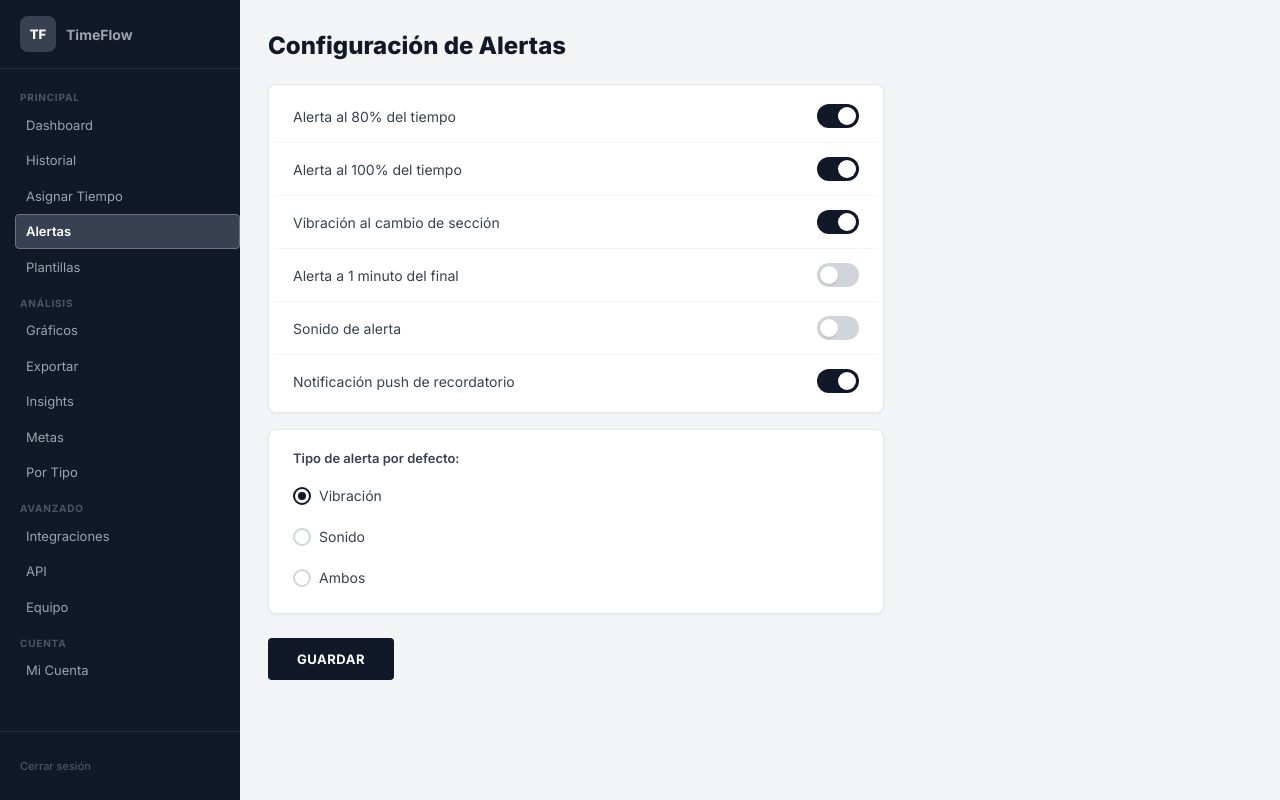
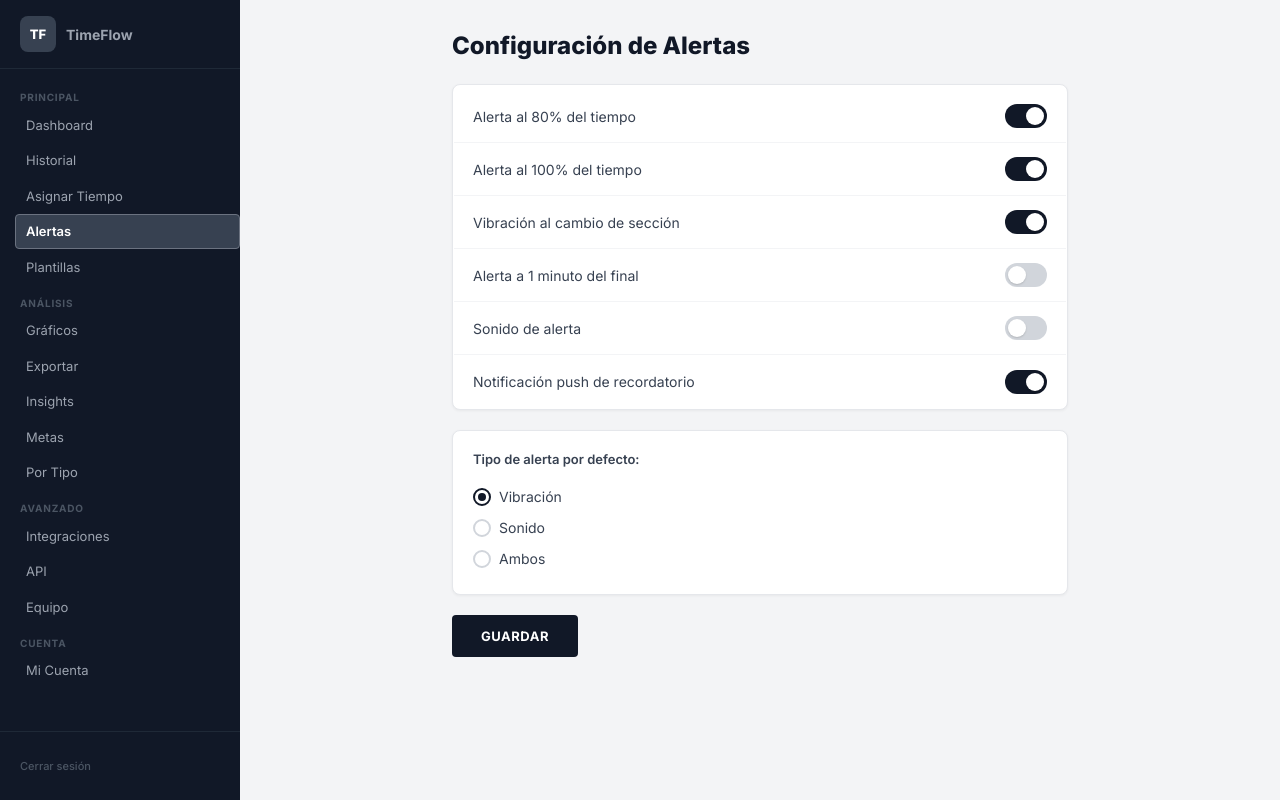
Before and after one commit to habartolom/MISW-4302-TimeFlow-Web, an Angular app: page /alertas in a window 1280 px wide. Built offline with nearby package versions, Linux system fonts and the light colour scheme.

Commit message:
Adjust Alerts Style

```diff
--- a/src/app/pages/alertas/alertas.css
+++ b/src/app/pages/alertas/alertas.css
@@ -1,4 +1,11 @@
-.page { padding: 28px; }
+.page {
+  padding: 28px;
+}
+
+.content {
+  max-width: 616px;
+  margin: 0 auto;
+}
 
 .page__title {
   font-size: 24px;
@@ -7,15 +14,13 @@
   margin: 0 0 20px;
 }
 
-/* Toggle card */
 .toggle-card {
   background: var(--color-surface);
   border: 1px solid var(--color-border);
   border-radius: var(--radius-md);
   box-shadow: var(--shadow-card);
-  max-width: 616px;
-  padding: 5px;
-  margin-bottom: 16px;
+  padding: 5px 1px 1px;
+  margin-bottom: 20px;
   overflow: hidden;
 }
 
@@ -23,9 +28,9 @@
   display: flex;
   align-items: center;
   justify-content: space-between;
-  padding: 14px 19px;
+  padding: 0 19px;
   border-bottom: 1px solid var(--color-bg);
-  min-height: 52px;
+  min-height: 53px;
 }
 
 .toggle-row:last-child { border-bottom: none; }
@@ -36,7 +41,6 @@
   color: var(--color-label);
 }
 
-/* Custom toggle */
 .toggle {
   position: relative;
   width: 42px;
@@ -76,15 +80,13 @@
   left: 21px;
 }
 
-/* Radio card */
 .radio-card {
   background: var(--color-surface);
   border: 1px solid var(--color-border);
   border-radius: var(--radius-md);
   box-shadow: var(--shadow-card);
-  max-width: 616px;
-  padding: 20px 24px;
-  margin-bottom: 24px;
+  padding: 20px;
+  margin-bottom: 20px;
 }
 
 .radio-card__title {
@@ -97,7 +99,6 @@
 .radio-list {
   display: flex;
   flex-direction: column;
-  gap: 10px;
 }
 
 .radio-option {
--- a/src/app/pages/alertas/alertas.html
+++ b/src/app/pages/alertas/alertas.html
@@ -1,4 +1,5 @@
 <div class="page">
+  <div class="content">
     <h1 class="page__title">Configuración de Alertas</h1>
 
     <div class="toggle-card">
@@ -32,3 +33,4 @@
 
     <button mat-flat-button class="btn-guardar">GUARDAR</button>
   </div>
+</div>
--- a/src/app/pages/asignar-tiempo/asignar-tiempo.css
+++ b/src/app/pages/asignar-tiempo/asignar-tiempo.css
@@ -1,6 +1,9 @@
 .page {
   padding: 28px;
-  max-width: 1192px;
+}
+
+.content {
+  max-width: 860px;
   margin: 0 auto;
 }
 
@@ -18,8 +21,6 @@
   box-shadow: var(--shadow-card);
   padding: 25px;
   padding-bottom: 1px;
-  max-width: 860px;
-  margin: 0 auto;
   display: grid;
   grid-template-columns: 240px 1fr;
   gap: 96px;
@@ -161,8 +162,6 @@
 .form-footer {
   border-top: 1px solid var(--color-bg);
   padding: 21px 0 25px;
-  max-width: 860px;
-  margin: 0 auto;
 }
 
 .btn-guardar {
--- a/src/app/pages/asignar-tiempo/asignar-tiempo.html
+++ b/src/app/pages/asignar-tiempo/asignar-tiempo.html
@@ -1,4 +1,5 @@
 <div class="page">
+  <div class="content">
     <h1 class="page__title">Asignar Tiempo a Presentación</h1>
 
     <div class="form-card">
@@ -56,3 +57,4 @@
       <button mat-flat-button class="btn-guardar">GUARDAR</button>
     </div>
   </div>
+</div>
```
Lines whose indentation alone changed are shown as unchanged.
